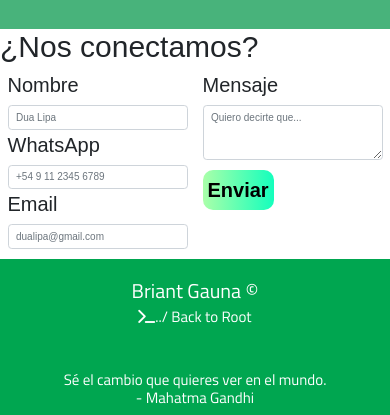
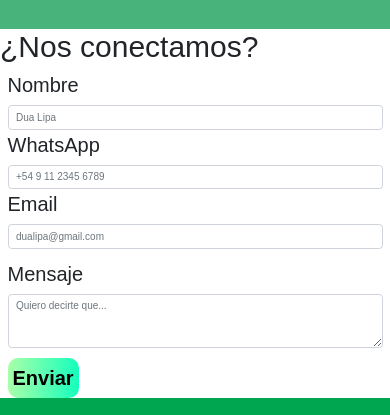
Before and after one commit to bgauna/desafiogit, a website: page index.html in a window 390 px wide. Shown: the part 2508-2923 px from the top of the page. Drawn offline with nearby package versions, Linux system fonts and the light colour scheme; files that its build step writes are made by us from their sources.

Commit message:
agregado etiqueta form y correccion de labels

```diff
--- a/index.html
+++ b/index.html
@@ -187,20 +187,21 @@
     <section>
         <!--Acá iría un formulario de contacto cortito-->
             <h2>¿Nos conectamos?</h2>
+            <form>
               <div class="container texto2REM">
                 <div class="row">
-                <div class="mb-3 col-6">
-                  <label for="exampleFormControlInput1" class="form-label">Nombre</label>
-                  <input type="text" class="form-control" id="exampleFormControlInput1" placeholder="Dua Lipa">
-                  <label for="exampleFormControlInput2" class="form-label">WhatsApp</label>
-                  <input type="text" class="form-control" id="exampleFormControlInput2" placeholder="+54 9 11 2345 6789">
-                  <label for="exampleFormControlInput3" class="form-label">Email</label>
-                  <input type="email" class="form-control" id="exampleFormControlInput3" placeholder="dualipa@gmail.com">
+                    <div class="mb-3 col-12 col-md-6">
+                      <label for="nombre" class="form-label">Nombre</label>
+                      <input type="text" class="form-control" name="nombre" placeholder="Dua Lipa">
+                      <label for="telefono" class="form-label">WhatsApp</label>
+                      <input type="number" class="form-control" name="telefono" placeholder="+54 9 11 2345 6789">
+                      <label for="email" class="form-label">Email</label>
+                      <input type="email" class="form-control" name="email" placeholder="dualipa@gmail.com">
                     </div>
-                <div class="col-6">
+                    <div class="col-12 col-md-6">
                       <div class="mb-3">
-                    <label for="exampleFormControlTextarea1" class="form-label">Mensaje</label>
-                    <textarea class="form-control" id="exampleFormControlTextarea1" rows="3" placeholder="Quiero decirte que..."></textarea>
+                        <label for="mensaje" class="form-label">Mensaje</label>
+                        <textarea class="form-control" name="mensaje" rows="3" placeholder="Quiero decirte que..."></textarea>
                       </div>
                       <div class="btnEnviar">
                         <a href="#" class="textoAgendar">Enviar</a>
@@ -208,6 +209,7 @@
                     </div>
                 </div>
               </div>
+            </form>
     </section>
 
     <!--Acá va el enlace interno de IR HACIA ARRIBA-->
```
Also changed, not shown: pages/contacto.html (+12 -10 lines). Lines whose indentation alone changed are shown as unchanged.
